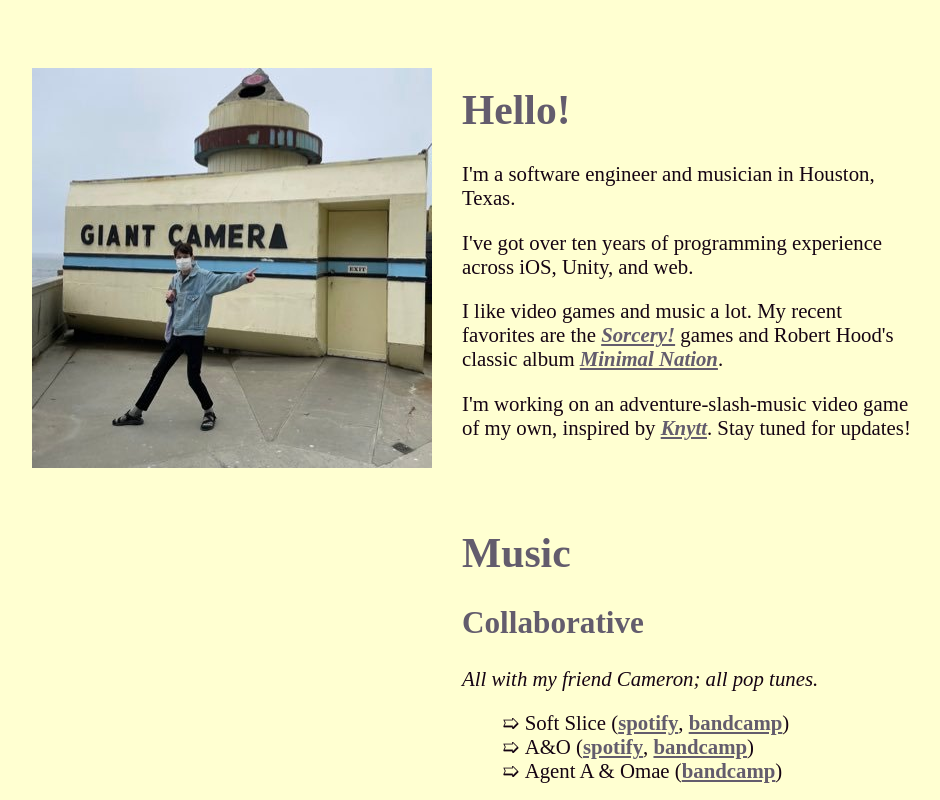
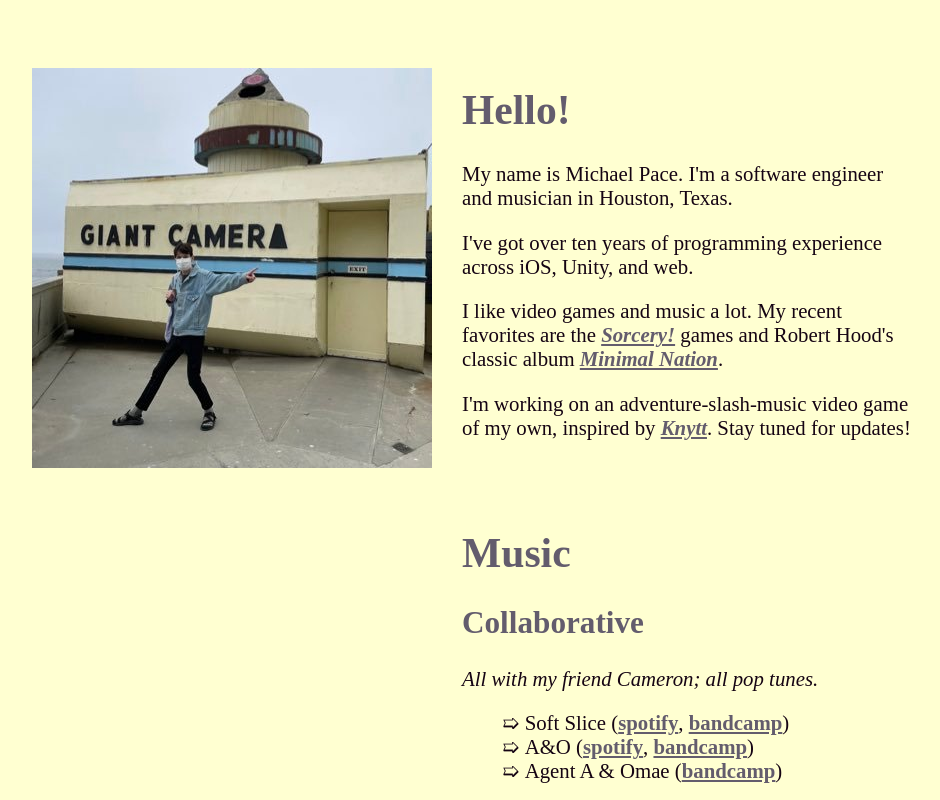
Before and after one commit to michaelpace/michaelpace.github.io, a plain HTML site: page index.html in a window 1280 px wide. Shown: the top 800 px of the page, without its empty margins (188-1128 px from the left). Drawn offline with Linux system fonts and the light colour scheme.

Commit message:
add my name to the site about me

```diff
--- a/index.html
+++ b/index.html
@@ -68,7 +68,7 @@
         <div id="tiles-container" target="_blank">
             <div class="tile" target="_blank">
                 <h1>Hello!</h1>
-                <p>I'm a software engineer and musician in Houston, Texas.</p>
+                <p>My name is Michael Pace. I'm a software engineer and musician in Houston, Texas.</p>
                 <p>I've got over ten years of programming experience across iOS, Unity, and web.</p>
                 <p>I like video games and music a lot. My recent favorites are the <a href="https://www.inklestudios.com/sorcery/" class="title-of-work" target="_blank">Sorcery!</a> games and Robert Hood's classic album <a href="https://m-plant.bandcamp.com/album/minimal-nation" class="title-of-work" target="_blank">Minimal Nation</a>.</p>
                 <p>I'm working on an adventure-slash-music video game of my own, inspired by <a href="https://tvtropes.org/pmwiki/pmwiki.php/VideoGame/Knytt" class="title-of-work" target="_blank">Knytt</a>. Stay tuned for updates!</p>
```
